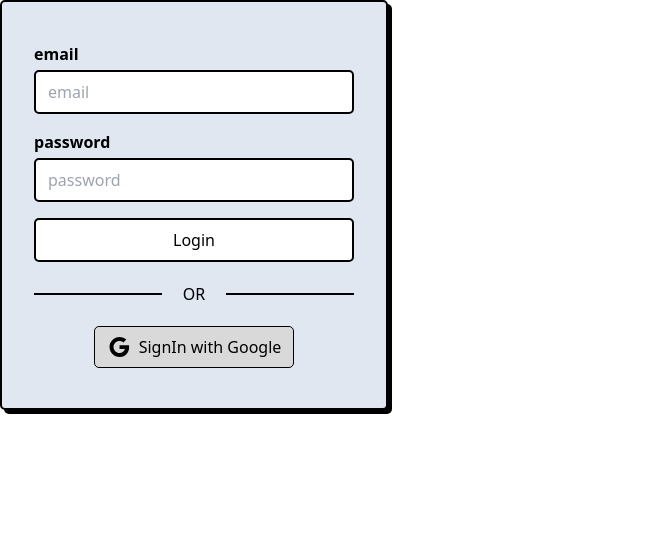
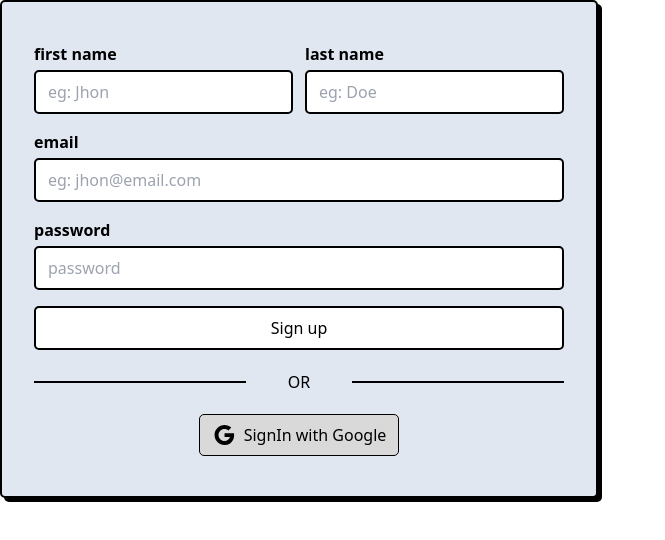
Before and after one commit to abhiram-ar/aicademy-fontend, a React (Vite) app: page /test in a window 1280 px wide. Shown: the top 540 px of the page, without its empty margins (0-665 px from the left). Built offline with nearby package versions, Linux system fonts and the light colour scheme.

Commit message:
signup component

```diff
--- /dev/null
+++ b/src/components/auth/Signup.tsx
@@ -0,0 +1,138 @@
+import AuthBlock from "../base/AuthBlock";
+import { useForm } from "react-hook-form";
+import SignInWithGoogle from "./SignInWithGoogle";
+
+const Signup = () => {
+    const {
+        register,
+        handleSubmit,
+        formState: { errors },
+    } = useForm();
+
+    return (
+        <AuthBlock>
+            <form
+                onSubmit={handleSubmit((data) => console.log(data))}
+                className="flex flex-col gap-4"
+            >
+                {/* name */}
+                <div className="flex gap-3 justify-between">
+                    <div>
+                        <label
+                            htmlFor="firstName"
+                            className="font-semibold flex gap-2 items-baseline"
+                        >
+                            first name
+                            {errors.firstName?.type === "required" && (
+                                <p className="validation-error">(required)</p>
+                            )}
+                        </label>
+
+                        <input
+                            type="text"
+                            {...register("firstName", {
+                                required: true,
+                            })}
+                            placeholder="eg: Jhon"
+                            id="firstName"
+                            className="input-neo "
+                        />
+                    </div>
+                    {/* lastname */}
+                    <div>
+                        <label
+                            htmlFor="lastName"
+                            className="font-semibold flex gap-2 items-baseline"
+                        >
+                            last name
+                        </label>
+
+                        <input
+                            type="text"
+                            {...register("lastName")}
+                            placeholder="eg: Doe"
+                            id="lastName"
+                            className="input-neo"
+                        />
+                    </div>
+                </div>
+
+                {/* email */}
+                <div>
+                    <label
+                        htmlFor="email"
+                        className="font-semibold flex gap-2 items-baseline"
+                    >
+                        email
+                        {errors.email?.type === "required" && (
+                            <p className="validation-error">
+                                (Email is required)
+                            </p>
+                        )}
+                        {errors.email?.type === "pattern" && (
+                            <p className="validation-error">(Invalid email)</p>
+                        )}
+                    </label>
+
+                    <input
+                        type="text"
+                        {...register("email", {
+                            required: true,
+                            pattern:
+                                // eslint-disable-next-line no-useless-escape
+                                /[A-Za-z0-9\._%+\-]+@[A-Za-z0-9\.\-]+\.[A-Za-z]{2,}/,
+                        })}
+                        placeholder="eg: jhon@email.com"
+                        id="email"
+                        className="input-neo w-full"
+                    />
+                </div>
+
+                {/* password */}
+                <div>
+                    <label
+                        htmlFor="password"
+                        className="font-semibold flex gap-2 items-baseline"
+                    >
+                        password
+                        {errors.password?.type === "required" && (
+                            <p className="validation-error">
+                                (password is required)
+                            </p>
+                        )}
+                        {errors.password?.type === "minLength" && (
+                            <p className="validation-error">
+                                (8 characters required)
+                            </p>
+                        )}
+                    </label>
+                    <input
+                        type="password"
+                        {...register("password", {
+                            required: true,
+                            minLength: 8,
+                        })}
+                        placeholder="password"
+                        id="password"
+                        className="input-neo w-full"
+                    />
+                </div>
+
+                <button
+                    type="submit"
+                    className="py-2 px-3 border-2 border-black bg-white rounded-base w-full font-medium hover:bg-black hover:text-white active:bg-zinc-700"
+                >
+                    Sign up
+                </button>
+            </form>
+            <div className="flex justify-between items-center my-5">
+                <hr className="text-black border border-black w-2/5" />
+                OR
+                <hr className="text-black border border-black w-2/5" />
+            </div>
+            <SignInWithGoogle />
+        </AuthBlock>
+    );
+};
+
+export default Signup;
--- a/src/main.tsx
+++ b/src/main.tsx
@@ -3,7 +3,7 @@ import { createRoot } from "react-dom/client";
 import "./index.css";
 import App from "./App";
 import { createBrowserRouter, RouterProvider } from "react-router-dom";
-import Login from "./components/auth/Login";
+import Signup from "./components/auth/Signup";
 
 const appRouter = createBrowserRouter([
     {
@@ -12,7 +12,7 @@ const appRouter = createBrowserRouter([
     },
     {
         path: "/test",
-        element: <Login/>,
+        element: <Signup/>,
     },
 ]);
 
```
